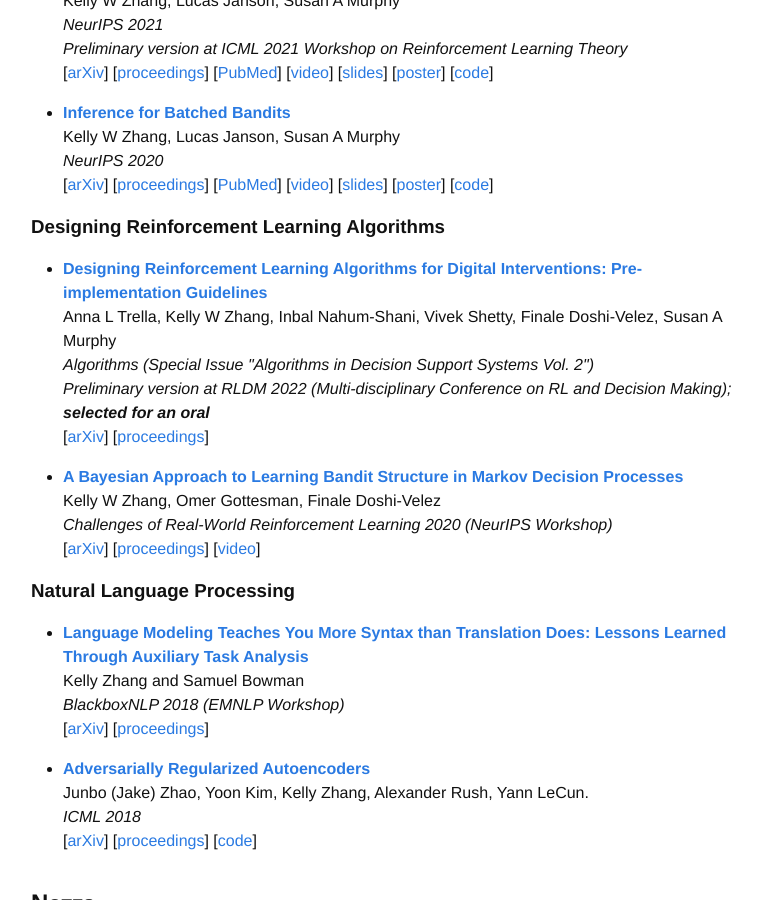
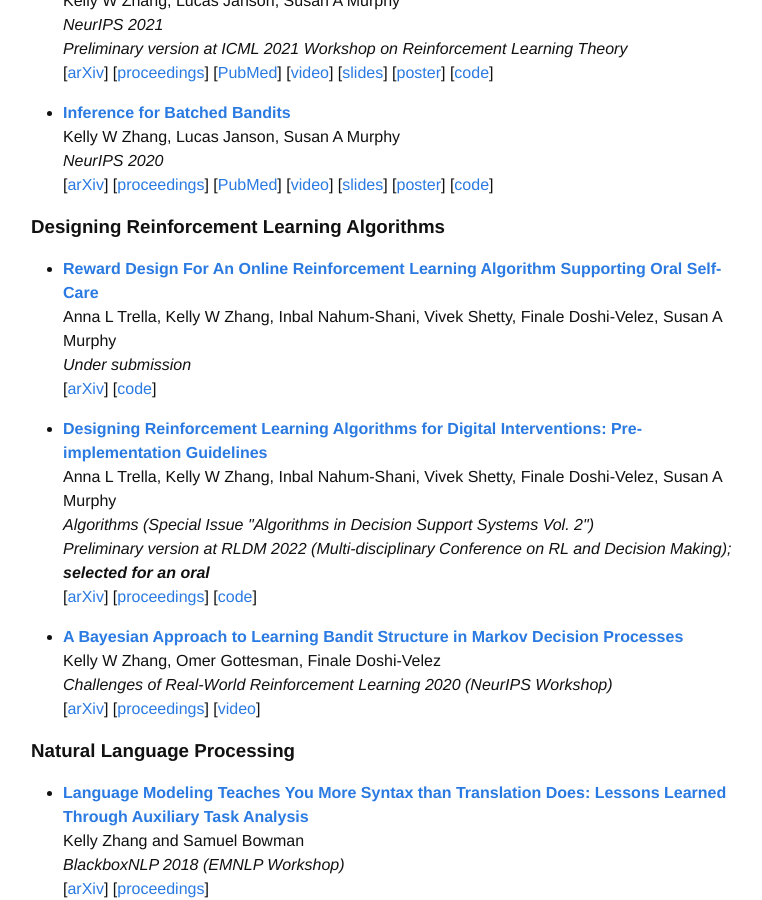
Before and after one commit to kellywzhang/kellywzhang.github.io_old, a Jekyll site: the page built from index.html, in a window 1280 px wide and 900 px high, scrolled down 2007 px. Shown: the whole window, without its empty margins (249-1011 px from the left). Built offline with Jekyll 4.4.1, drawn with Linux system fonts in a browser that asks for light colours.

Commit message:
adding reward design paper

```diff
--- a/index.html
+++ b/index.html
@@ -194,6 +194,14 @@ layout: default
         <h3><b>Designing Reinforcement Learning Algorithms</b></h3>
         <ul style="list-style-type:disc">
         <li>
+            <p><a href="https://arxiv.org/abs/2208.07406" target="_blank" rel="noopener noreferrer"><b>Reward Design For An Online Reinforcement Learning Algorithm Supporting Oral Self-Care</b></a><br />
+            Anna L Trella, Kelly W Zhang, Inbal Nahum-Shani, Vivek Shetty, Finale Doshi-Velez, Susan A Murphy<br />
+            <i>Under submission</i><br />
+            [<a href="https://arxiv.org/abs/2208.07406" target="_blank" rel="noopener noreferrer">arXiv</a>]
+            [<a href="https://github.com/StatisticalReinforcementLearningLab/oralytics_reward_design" target="_blank" rel="noopener noreferrer">code</a>]
+            </p>
+        </li>
+        <li>
             <!--https://arxiv.org/abs/2206.03944-->
             <p><a href="https://www.mdpi.com/1999-4893/15/8/255" target="_blank" rel="noopener noreferrer"><b>Designing Reinforcement Learning Algorithms for Digital Interventions: Pre-implementation Guidelines</b></a><br />
             Anna L Trella, Kelly W Zhang, Inbal Nahum-Shani, Vivek Shetty, Finale Doshi-Velez, Susan A Murphy<br />
@@ -201,6 +209,7 @@ layout: default
             <i>Preliminary version at RLDM 2022 (Multi-disciplinary Conference on RL and Decision Making); <b>selected for an oral</b></i><br />
             [<a href="https://arxiv.org/abs/2206.03944" target="_blank" rel="noopener noreferrer">arXiv</a>]
             [<a href="https://www.mdpi.com/1999-4893/15/8/255" target="_blank" rel="noopener noreferrer">proceedings</a>]
+            [<a href="https://github.com/StatisticalReinforcementLearningLab/pcs-for-rl" target="_blank" rel="noopener noreferrer">code</a>]
             </p>
         </li>
         <li>
```
Also changed, not shown: 2 other files.
